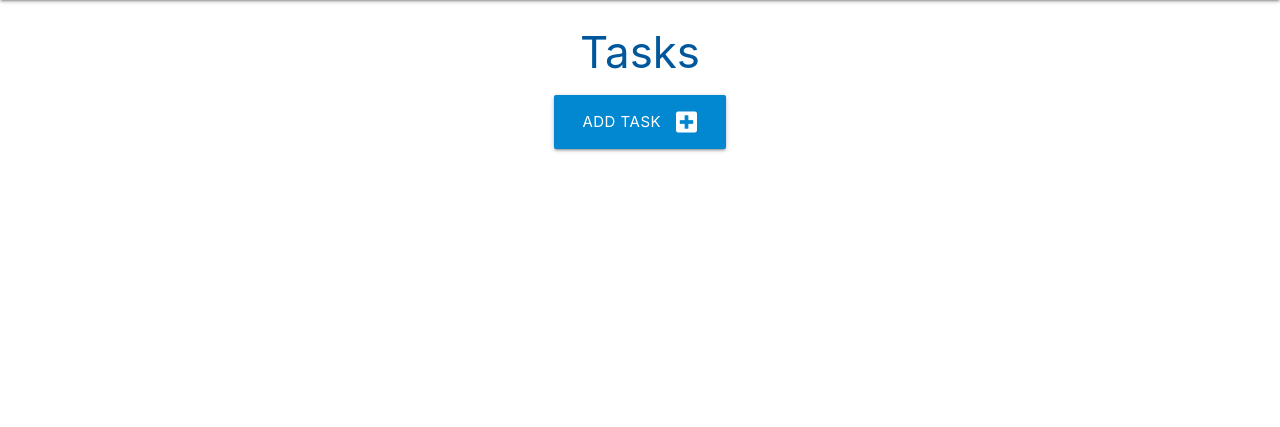
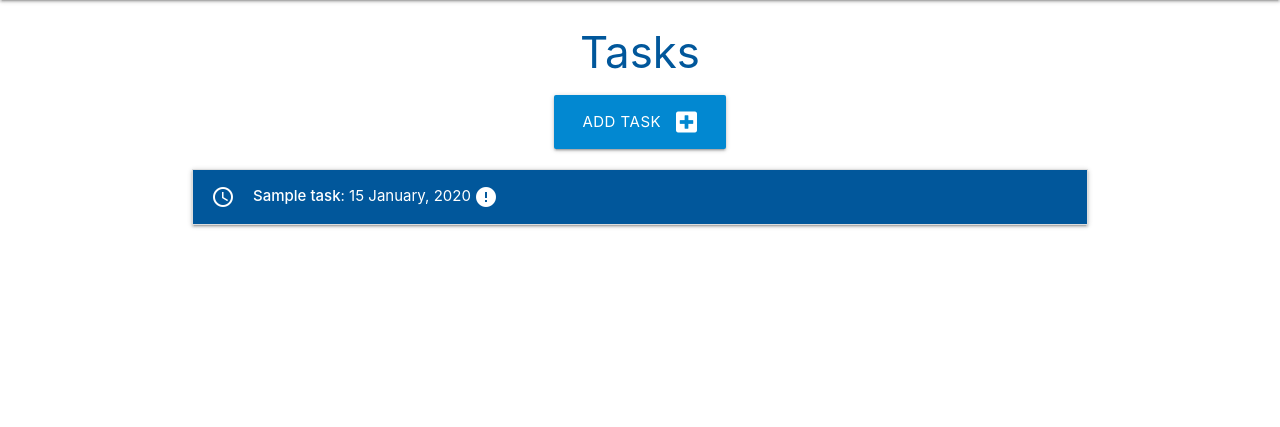
Before and after one commit to sdthomas91/task-manager, a Flask app: page / in a window 1280 px wide. Shown: the part 64-491 px from the top of the page. Run offline with Flask 3, Linux system fonts and the light colour scheme; tables that the repository leaves empty hold one stand-in row (values such as "Sample post").

Commit message:
added functionality to view tasks that have been added with collapsible function and sort by urgency

```diff
--- a/taskmanager/routes.py
+++ b/taskmanager/routes.py
@@ -5,7 +5,8 @@ from taskmanager.models import Category, Task
 
 @app.route("/")
 def home():
-    return render_template("tasks.html")
+    tasks = list(Task.query.order_by(Task.id).all())
+    return render_template("tasks.html", tasks=tasks)
 
 
 @app.route("/categories")
--- a/taskmanager/static/js/script.js
+++ b/taskmanager/static/js/script.js
@@ -20,22 +20,9 @@ document.addEventListener('DOMContentLoaded', function () {
     // select intitalization
     let selects = document.querySelectorAll('select');
     M.FormSelect.init(selects);
+
+    // collapsibles
+
+    let collapsibles = document.querySelectorAll('.collapsible');
+    M.Collapsible.init(collapsibles, {});
 });
-
-// // Modal Open
-
-// document.addEventListener('DOMContentLoaded', function () {
-//     var elems = document.querySelectorAll('.modal');
-//     var instances = M.Modal.init(elems, {});
-// });
-
-// // Date Picker
-// document.addEventListener('DOMContentLoaded', function () {
-//     var elems = document.querySelectorAll('.datepicker');
-//     var instances = M.Datepicker.init(elems, {
-//         format: "dd mmmm, yyyy",
-//         i18n: {
-//             done: "Select"
-//         }
-//     });
-// });
--- a/taskmanager/templates/base.html
+++ b/taskmanager/templates/base.html
@@ -4,6 +4,10 @@
     <meta charset="UTF-8" />
     <meta http-equiv="X-UA-Compatible" content="IE=edge" />
     <meta name="viewport" content="width=device-width, initial-scale=1.0" />
+    <link
+      href="https://fonts.googleapis.com/icon?family=Material+Icons"
+      rel="stylesheet"
+    />
     <link
       rel="stylesheet"
       href="https://cdnjs.cloudflare.com/ajax/libs/font-awesome/5.15.3/css/all.min.css"
--- a/taskmanager/templates/tasks.html
+++ b/taskmanager/templates/tasks.html
@@ -4,13 +4,28 @@
 
 <div class="row">
   <div class="col s12 center-align">
-    <a
-      href="{{ url_for('add_task') }}"
-      class="btn-large light-blue darken-2"
-    >
+    <a href="{{ url_for('add_task') }}" class="btn-large light-blue darken-2">
       Add Task <i class="fas fa-plus-square right"></i>
     </a>
   </div>
 </div>
 
+<ul class="collapsible">
+  {% for task in tasks|sort(attribute="is_urgent", reverse=True) %}
+  <li>
+    <div class="collapsible-header white-text light-blue darken-4">
+      <i class="material-icons">access_time</i>
+      <strong>{{ task.task_name }}</strong> : {{ task.due_date.strftime("%d %B,
+      %Y") }} {% if task.is_urgent == True %}
+      <i class="material-icons">error</i>
+      {% endif %}
+    </div>
+    <div class="collapsible-body">
+      <strong>{{ task.category }}</strong>
+      <p>{{ task.task_description }}</p>
+    </div>
+  </li>
+  {% endfor %}
+</ul>
+
 {% endblock %}
```
